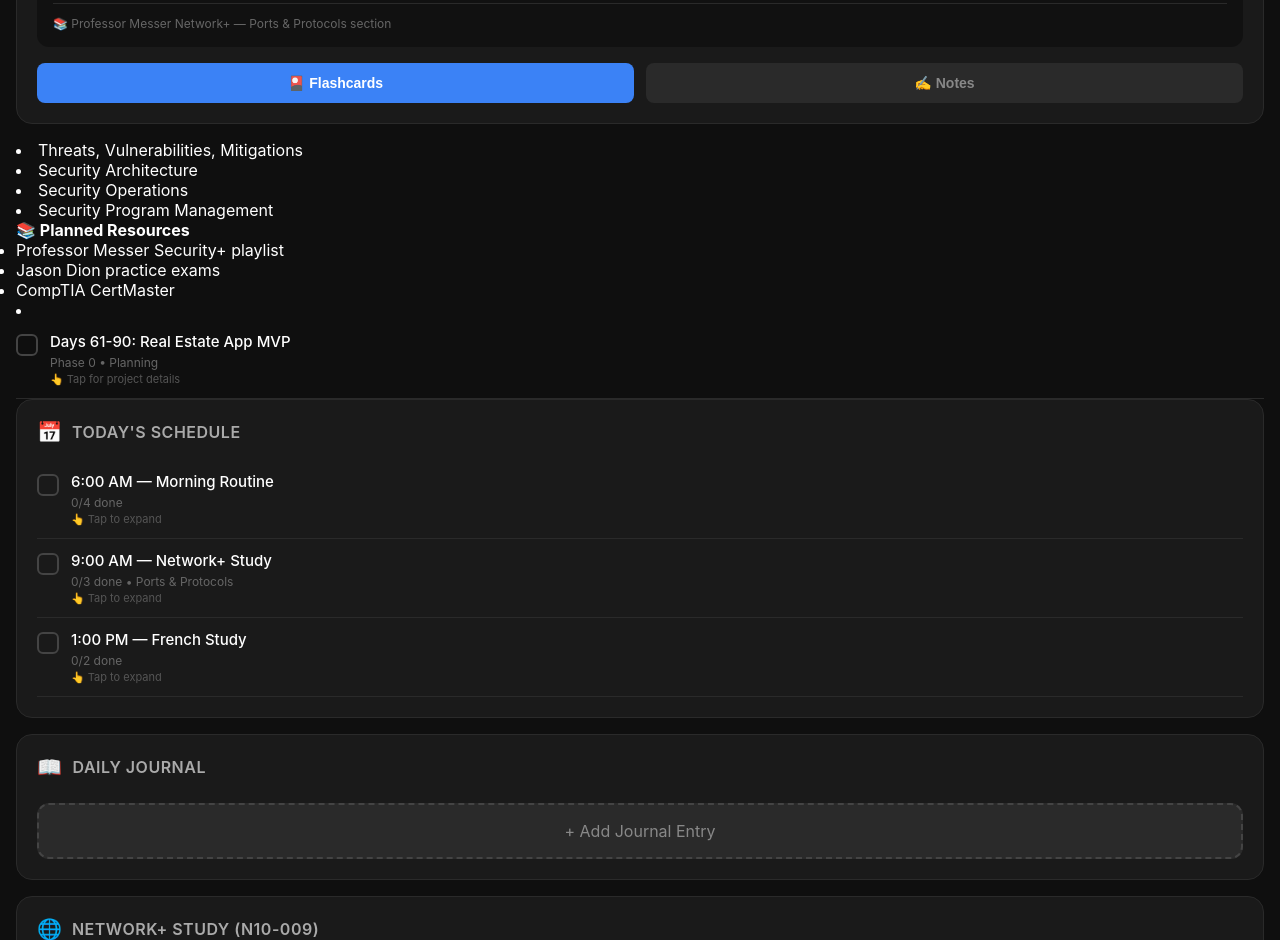
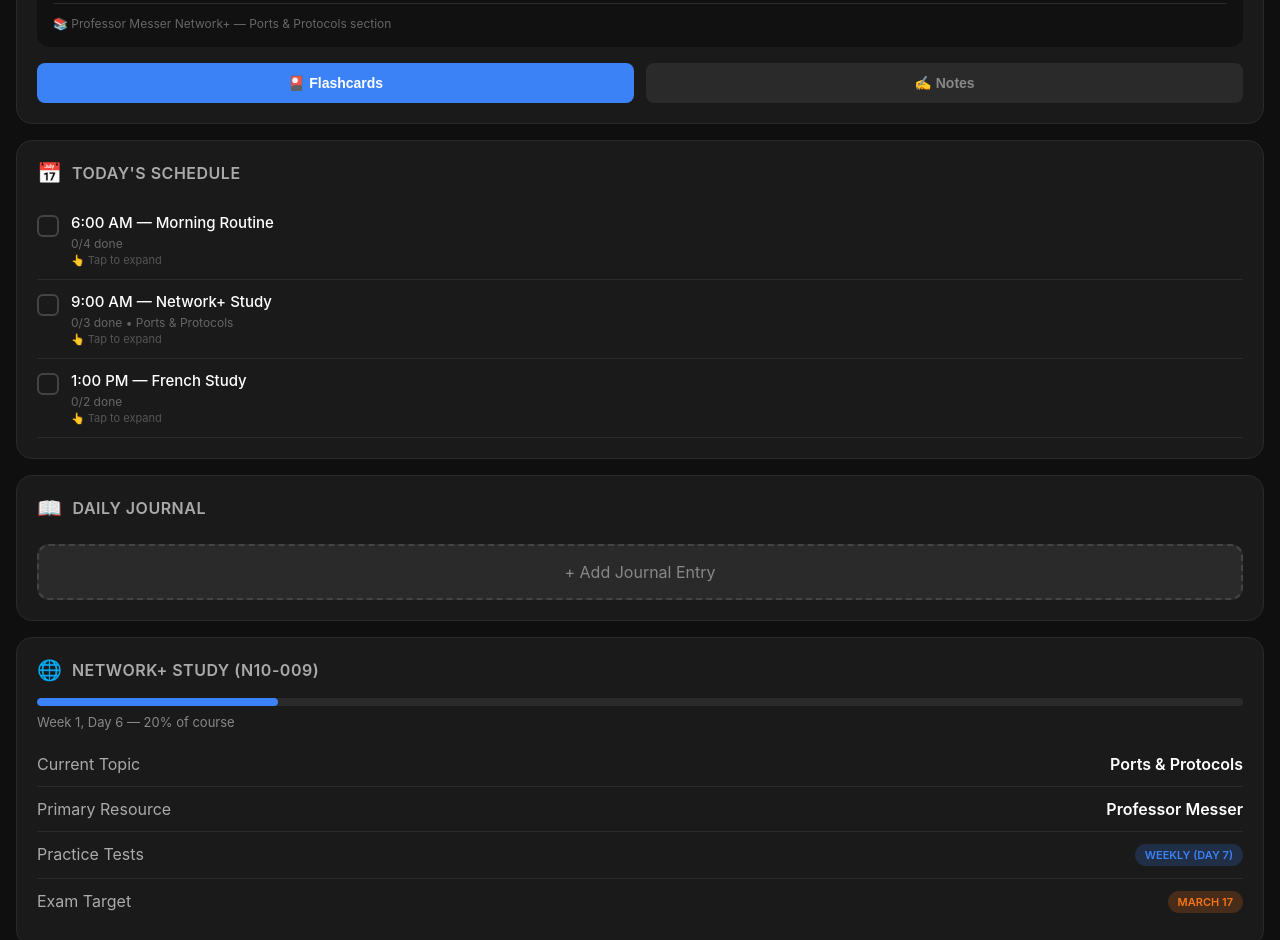
Before and after one commit to cyprianokoli/juniors-dashboard, a website: page index.html in a window 1280 px wide. Shown: the part 967-1907 px from the top of the page. Drawn offline with Linux system fonts and the light colour scheme.

Commit message:
Fix stray content in Today's Focus, update service worker to v4 for better navigation handling

```diff
--- a/index.html
+++ b/index.html
@@ -1275,62 +1275,6 @@
                 ✍️ Notes
             </button>
         </div>
-    </div>
-                            <li>Threats, Vulnerabilities, Mitigations</li>
-                            <li>Security Architecture</li>
-                            <li>Security Operations</li>
-                            <li>Security Program Management</li>
-                        </ul>
-
-                        <h4>📚 Planned Resources</h4>
-                        <ul>
-                            <li>Professor Messer Security+ playlist</li>
-                            <li>Jason Dion practice exams</li>
-                            <li>CompTIA CertMaster</li>
-                        </ul>
-                    </div>
-                </div>
-            </li>
-
-            <li class="task-item" data-task="real-estate">
-                <div class="task-row" onclick="toggleTask('real-estate')">
-                    <div class="checkbox" id="cb-real-estate"></div>
-                    <div class="task-text" id="txt-real-estate">
-                        <div class="task-title">Days 61-90: Real Estate App MVP</div>
-                        <div class="task-meta">Phase 0 • Planning</div>
-                        <div class="expand-hint">👆 Tap for project details</div>
-                    </div>
-                </div>
-                <div class="task-details" id="details-real-estate">
-                    <div class="task-details-content">
-                        <h4>🏗️ Tech Stack</h4>
-                        <ul>
-                            <li>Backend: Node.js + Express + PostgreSQL</li>
-                            <li>Frontend: Flutter (iOS + Android)</li>
-                            <li>Real-time: Socket.io or Firebase</li>
-                            <li>Hosting: Railway</li>
-                            <li>Design: Figma</li>
-                        </ul>
-
-                        <h4>📋 MVP Scope</h4>
-                        <ul>
-                            <li>Auth (buyer, seller, admin roles)</li>
-                            <li>Listings CRUD with photos</li>
-                            <li>Messaging between parties</li>
-                            <li>Admin verification panel</li>
-                            <li>5 screens total</li>
-                        </ul>
-
-                        <h4>🗓️ Timeline</h4>
-                        <ul>
-                            <li>Starts around Day 61 (parallel with Sec+)</li>
-                            <li>4-week sprint to MVP</li>
-                            <li>8 endpoints, 5 screens</li>
-                        </ul>
-                    </div>
-                </div>
-            </li>
-        </ul>
     </div>
 
     <!-- Today's Schedule -->
```
Also changed, not shown: service-worker.js (+42 -22 lines).
